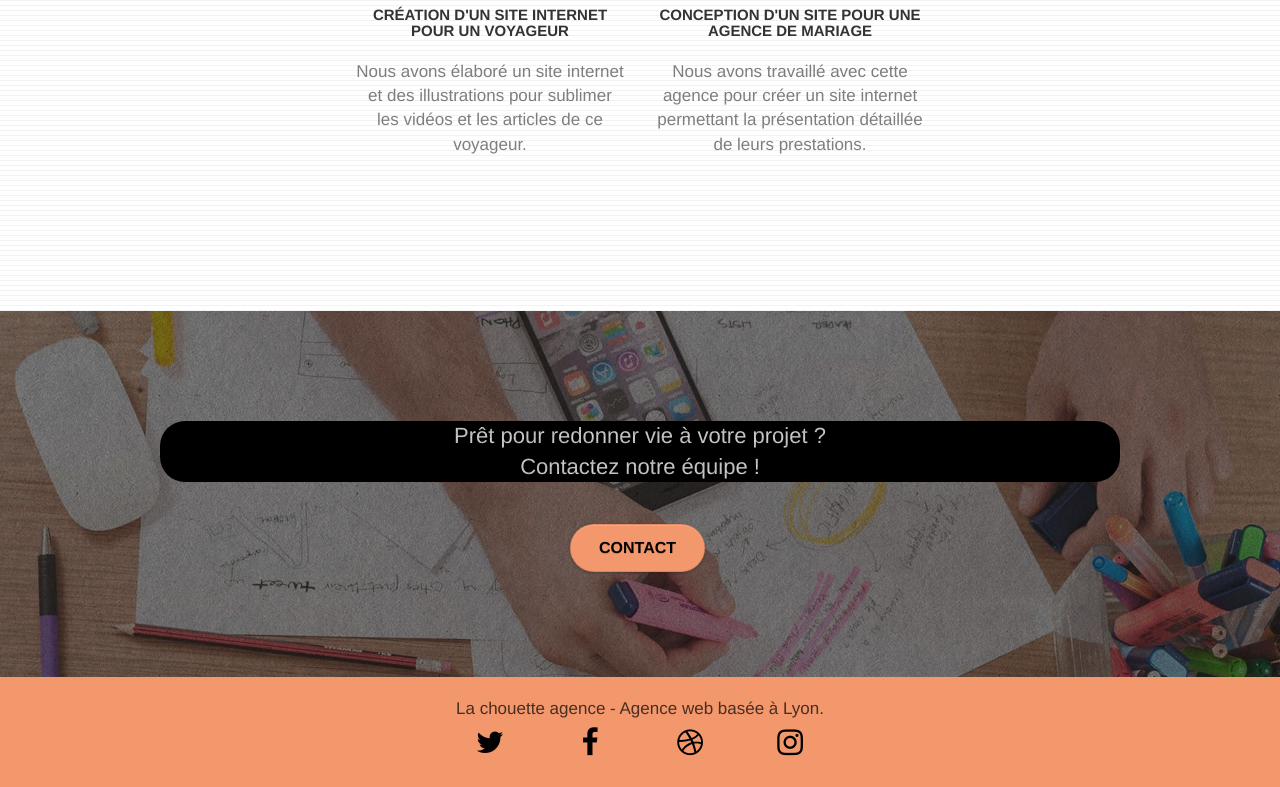
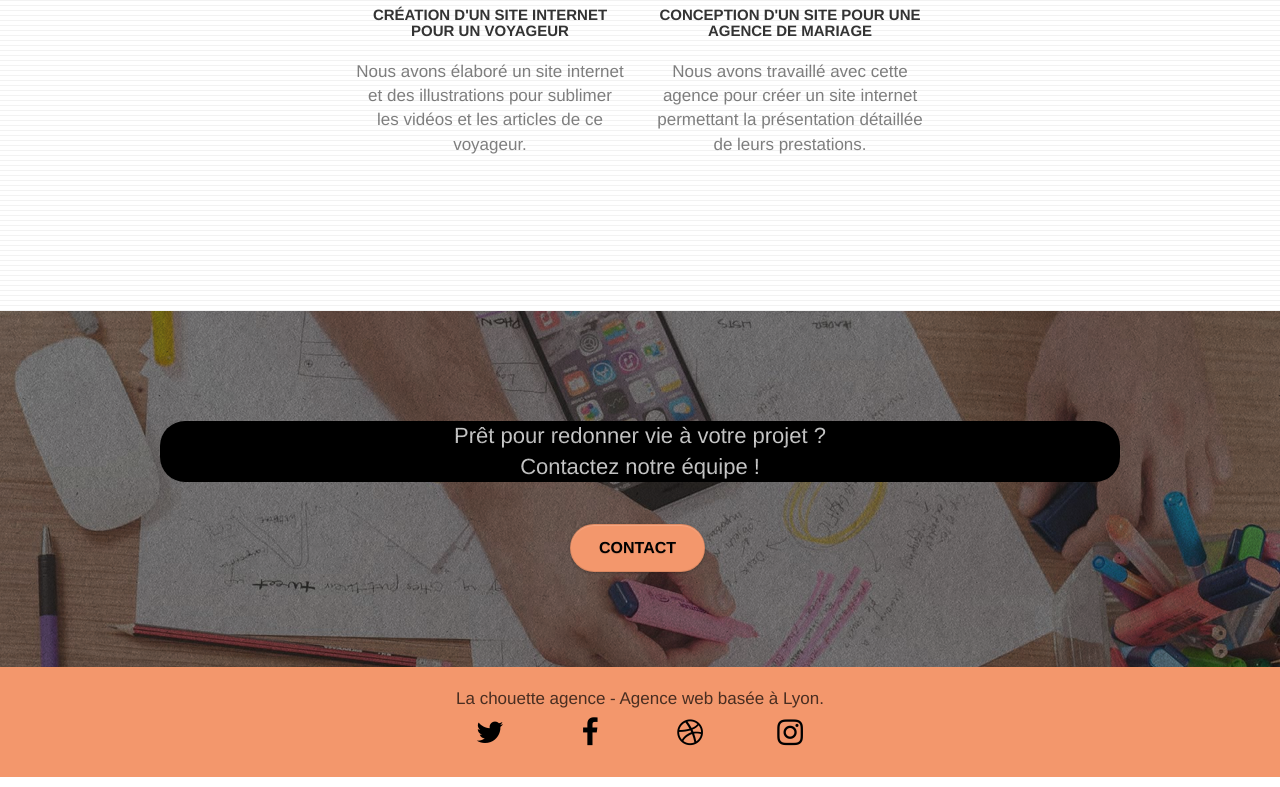
Before and after one commit to OlivierBASQUIN/Olivierbasquin_4_05042021, a plain HTML site: page index.html in a window 1280 px wide. Shown: the part 3024-3811 px from the top of the page. Drawn offline with Linux system fonts and the light colour scheme.

Commit message:
MAJ  min

```diff
--- a/index.html
+++ b/index.html
@@ -7,7 +7,7 @@
     <link rel="shortcut icon" type="image/png" href="favicon.jpg">
 
 	<link rel="stylesheet" type="text/css" href="./css/bootstrap.min.css">
-	<link rel="stylesheet" type="text/css" href="style.css">
+	<link rel="stylesheet" type="text/css" href="style.min.css">
 	<link rel="stylesheet" type="text/css" href="./css/font-awesome.css">
 	<link rel="stylesheet" type="text/css" href="./css/et-line.css">
 
@@ -211,11 +211,12 @@
 </section>
 <!-- bloc-5-cta END -->
 </main>
-
+<!-- Principal conteneur END -->
+</div>
 <!-- Footer - bloc-8 -->
-<footer class="bloc bgc-atomic-tangerine d-bloc" id="bloc-8">
+<footer class="bloc bgc-atomic-tangerine d-bloc" id="bloc-8b">
 	<div class="container bloc-sm">
-		<div class="row">
+		<div class="">
 			<div class="col-sm-12">
 				<p class="text-center">
 					La chouette agence - Agence web basée à Lyon.<br>
@@ -250,8 +251,7 @@
 </footer>
 <!-- Footer - bloc-8 END -->
 
-</div>
-<!-- Principal conteneur END -->
+
 
 </body>
 </html>
--- a/style.css
+++ b/style.css
@@ -1,11 +1,22 @@
+html {
+    height: 100%;
+  }
+
 body {
+    min-height: 100%;
+    position: relative;
     margin: 0;
-    padding: 0;
+    padding: 0 0 100px 0;
+    -moz-box-sizing: border-box; box-sizing: border-box;
     background: #FFF;
     overflow-x: hidden;
     -webkit-font-smoothing: antialiased;
     -moz-osx-font-smoothing: grayscale;
     font-size: 16px;
+}
+
+#bloc-8b {
+    position: absolute; bottom: 0; left: 0; right: 0;
 }
 
 #form_1 {
@@ -20,7 +31,7 @@ body {
 
 .pcontact {
     text-align: center;
-    font-size: 20px;
+    font-size: 18px;
 }
 
 .pcontactadresse {
```
Also changed, not shown: Contact.html (+7 -6 lines), css/bootstrap.css, css/bootstrap.min.css, style.min.css.
